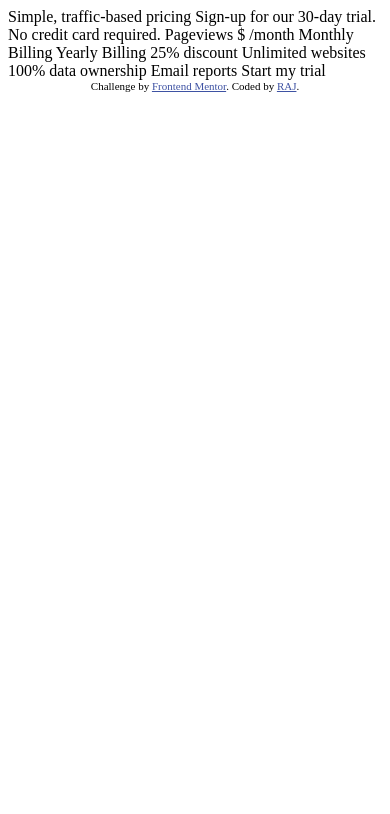
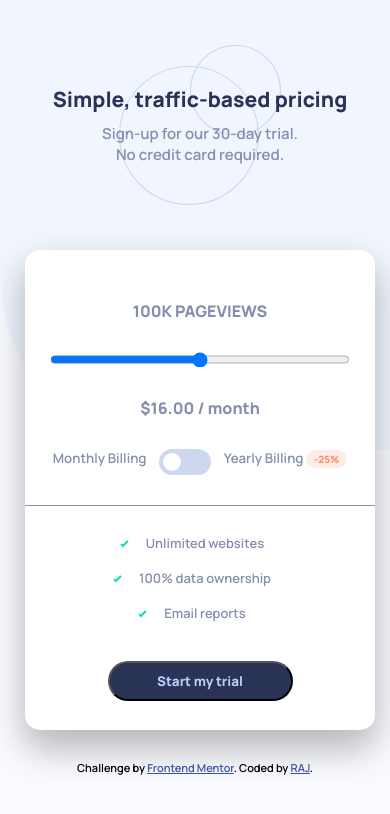
Before and after one commit to verreauxblack/frontendmentor-challenge, a website: page interactive-pricing-component/index.html in a window 390 px wide. Drawn offline with Linux system fonts and the light colour scheme.

Commit message:
mobile version is completed, js not completed

```diff
--- /dev/null
+++ b/interactive-pricing-component/app.js
@@ -0,0 +1,47 @@
+// const pageView = document.getElementById("pageViews");
+// const yearlyBilling = document.getElementById("yearlyBilling")
+
+// var t = 0;
+
+// const pages = () => {
+//     document.getElementById("pages").innerHTML = t++
+// }
+// console.log(yearlyBilling)
+
+
+const page = [10,50,100,500,1]
+const price = [8,12,16,24,36]
+
+var pageView = document.querySelector('input[type="range"]');
+var yearlyBilling = document.querySelector('input[type="checkbox"]');
+
+console.log(pageView, yearlyBilling);
+
+const pages = document.getElementById("pages");
+const prices = document.getElementById("price");
+
+// console.log("pages",pages.value)
+
+pageView.oninput = () => {
+    pageViews();
+}
+
+function pageViews() {
+    switch (pageView.value){
+        case 0:
+            pagePrint(0);
+        case 1:
+            pagePrint(1);
+        case 2:
+            pagePrint(2);
+        case 3:
+            pagePrint(3);
+        case 4:
+            pagePrint(4);
+    }
+}
+
+function pagePrint (value){
+    pages.innerHTML = page[value] + " ";
+    prices.innerHTML = "$"+ price[value] + ".00";
+}
--- a/interactive-pricing-component/index.html
+++ b/interactive-pricing-component/index.html
@@ -2,38 +2,67 @@
 <html lang="en">
 <head>
   <meta charset="UTF-8">
-  <meta name="viewport" content="width=device-width, initial-scale=1.0"> <!-- displays site properly based on user's device -->
+  <meta name="viewport" content="width=device-width, initial-scale=1.0">
 
   <link rel="icon" type="image/png" sizes="32x32" href="./images/favicon-32x32.png">
 
-  <title>Frontend Mentor | Interactive pricing component</title>
+  <title>Frontend Mentor | Interactive pricing component | verreauxblack</title>
 
   <!-- Feel free to remove these styles or customise in your own stylesheet 👍 -->
-  <style>
-    .attribution { font-size: 11px; text-align: center; }
-    .attribution a { color: hsl(228, 45%, 44%); }
-  </style>
+  <link rel="stylesheet" href="./styles/styles.css">
+
+  <script src="./app.js"></script>
 </head>
 <body>
 
-  Simple, traffic-based pricing
-  Sign-up for our 30-day trial. No credit card required.
+  <div class="center">
 
-  Pageviews
-  $ /month
+    <img class="bg-image" src="./images/bg-pattern.svg" alt="bg">
 
-  Monthly Billing
-  Yearly Billing 25% discount
+    <div class="head">
 
-  Unlimited websites
-  100% data ownership
-  Email reports
+      <img class="circle" src="./images/pattern-circles.svg"
+      alt="cricles">
 
-  Start my trial
+      <div class="title">
+
+        <h2>Simple, traffic-based pricing</h2>
+        <p>Sign-up for our 30-day trial.<br class="break"> No credit card required.</p>
+
+      </div>
+    </div>
+    <!-- <input type="text" id="text"> -->
+
+    <div class="container">
+      <h4><span id="pages">100K</span> PAGEVIEWS</h4>
+      <input id="pageViews" class="slider-range" type="range" min="0" max="4" step="1" value="2" oninput="pageViews()">
+      <h4><strong id="price" class="price">$16.00</strong> / month</h4>
+      <div class="billing">
+        Monthly Billing
+        <label class="switch">
+          <input id="yearlyBilling" type="checkbox">
+          <span class="slider round"></span>
+        </label>
+        Yearly Billing
+        <span class="discount-25">-25% </span>
+      </div>
+      <div class="hr"></div>
+      <!-- <hr> -->
+      <div class="trail">
+        <ul class="trail-list">
+          <li>Unlimited websites</li>
+          <li>100% data ownership</li>
+          <li>Email reports</li>
+        </ul>
+        <button >Start my trial</button>
+      </div>
+    </div>
+  </div>
 
   <div class="attribution">
     Challenge by <a href="https://www.frontendmentor.io?ref=challenge" target="_blank">Frontend Mentor</a>.
     Coded by <a href="#">RAJ</a>.
   </div>
+
 </body>
 </html>
--- /dev/null
+++ b/interactive-pricing-component/styles/styles.scss
@@ -0,0 +1,256 @@
+@import url('https://fonts.googleapis.com/css2?family=Manrope:wght@600;800&display=swap');
+
+:root{
+    //colors
+    --Soft-Cyan : hsl(174, 77%, 80%); //Full Slider Bar
+    --Strong-Cyan : hsl(174, 86%, 45%); //Slider Backround
+    --Light-Grayish-Red : hsl(14, 92%, 95%); //Discount Background
+    --Light-Red : hsl(15, 100%, 70%); //Discount Text
+    --Pale-Blue : hsl(226, 100%, 87%); //CTA Text
+
+    --White : hsl (0, 0%, 100%); //Pricing Component Background
+    --Very-Pale-Blue : hsl(230, 100%, 99%); //Main Background
+    --Light-Grayish-Blue-slider : hsl(224, 65%, 95%); //Empty Slider Bar
+    --Light-Grayish-Blue-toggle : hsl(223, 50%, 87%); //Toggle Background
+    --Grayish-Blue : hsl(225, 20%, 60%); //Text
+    --Dark-Desaturated-Blue : hsl(227, 35%, 25%); //Text & CTA Background
+
+    //font
+    --font-family: 'Manrope', sans-serif;
+}
+
+*{
+    box-sizing: border-box;
+    margin: 0;
+    padding: 0;
+    position: relative;
+    font-family: var(--font-family);
+}
+
+body{
+    background-color: var(--Very-Pale-Blue);
+    height: 100vh;
+}
+.center{
+    width: 400px;
+    display: flex;
+    justify-content: center;
+    align-items: center;
+    flex-direction: column;
+}
+
+.bg-image{
+    position: absolute;
+    width: 400px;
+    height: 450px;
+    border-bottom-left-radius: 174px;
+    top: 0px;
+}
+
+.head{
+    display: flex;
+    justify-content: center;
+    align-items: center;
+    padding: 30px 0px;
+    height: 250px;
+    width: 100vw;
+}
+
+.circle{
+    position: absolute;
+    height: 160px;
+}
+.title{
+    display: flex;
+    justify-content: center;
+    align-items: center;
+    flex-direction: column;
+}
+
+.title h2{
+    color: var(--Dark-Desaturated-Blue);
+    font-size: 21px;
+    font-weight: 800;
+    text-align: center;
+    padding-bottom: 10px;
+}
+
+.title p{
+    color: var(--Grayish-Blue);
+    font-size: 15px;
+    text-align: center;
+}
+
+.container{
+    background-color: White;
+    width: 350px;
+    height: 480px;
+    border-radius: 15px;
+    padding:  20px;
+    margin-bottom: 30px;
+    color: var(--Grayish-Blue);
+    //shadow
+    box-shadow: 0px 18px 36px 1px rgba(0,0,0,0.28);
+    -webkit-box-shadow: 0px 18px 36px 1px rgba(0,0,0,0.28);
+    -moz-box-shadow: 0px 18px 36px 1px rgba(0,0,0,0.28);
+
+    display: flex;
+    // justify-content: center;
+    align-items: center;
+    flex-direction: column;
+}
+
+.container h4{
+    text-align: center;
+    padding: 30px;
+}
+
+.slider-range{
+    width: 300px;
+    height: 15px;
+    color: var(--Light-Grayish-Blue-slider);
+    outline: none;
+    overflow: hidden;
+
+    &::-webkit-slider-thumb{
+        -webkit-appearance: none;
+        background-image: url(../images/icon-slider.svg);
+        width: 300px;
+        height: 30px;
+        border-radius: 50px;
+        // box-shadow: 0 0 0 10px var(--Soft-Cyan);
+    }
+
+    &::-webkit-slider-track{
+        -webkit-appearance: none;
+        content: "";
+        width: 40px;
+        background-color: var(--Soft-Cyan);
+    }
+}
+
+.billing{
+    margin-bottom: 10px;
+    font-size: smaller;
+}
+
+.hr{
+    border-bottom: 1px solid var(--Grayish-Blue);
+    width: 350px;
+    margin: 20px 0px;
+}
+
+.container hr{
+    height: .1px;
+    background-color: var(--Grayish-Blue);
+}
+
+.discount{
+    display: none;
+}
+
+//toggle switch
+
+.switch{
+    display: inline-block;
+    width: 52px;
+    height: 26px;
+    margin: 0 10px;
+
+    input{
+        opacity: 0;
+        width: 0;
+        height: 0;
+
+        &:checked + .slider {
+            background-color: var(--Strong-Cyan);
+        }
+        &:focus + .slider{
+            box-shadow: 0 0 1px var(--Strong-Cyan);
+        }
+        &:checked + .slider::before{
+            transform: translateX(26px);
+        }
+    }
+
+    .slider{
+        position: absolute;
+        cursor: pointer;
+        top: 0;
+        left: 0;
+        right: 0;
+        bottom: 0;
+        background-color: var(--Light-Grayish-Blue-toggle);
+        transition: .4s;
+
+        &::before{
+            position: absolute;
+            content: "";
+            height: 18px;
+            width: 18px;
+            left: 4px;
+            bottom: 4px;
+            background-color: white;
+            transition: .4s;
+        }
+
+    }
+    .slider.round{
+        border-radius: 34px;
+
+        &::before{
+            border-radius: 50px;
+        }
+    }
+}
+
+.discount-25{
+    padding: 2px 8px;
+    font-size: x-small;
+    color: var(--Light-Red);
+    font-weight: 800;
+    background-color: var(--Light-Grayish-Red);
+    border-radius: 20px;
+}
+
+.trail-list{
+    list-style-image: url(../images/icon-check.svg);
+    display: flex;
+    flex-direction: column;
+    justify-content: center;
+    align-items: center;
+    line-height: 35px;
+
+    li{
+        padding-left: 10px;
+        font-size: small;
+    }
+}
+
+.trail button{
+    margin-top: 30px;
+    width: 185px;
+    height: 40px;
+    border-radius: 30px;
+    background-color: var(--Dark-Desaturated-Blue);
+    color: var(--Pale-Blue);
+    font-weight: 800;
+}
+
+
+
+
+.attribution { font-size: 11px; text-align: center; }
+.attribution a { color: hsl(228, 45%, 44%); }
+
+
+
+@media only screen and (min-width: 600px) {
+
+    .break{
+        display: none;
+    }
+    .discount{
+        display: block;
+    }
+}
```
Also changed, not shown: interactive-pricing-component/README.md (added), interactive-pricing-component/styles/styles.css (added), 1 other file.
